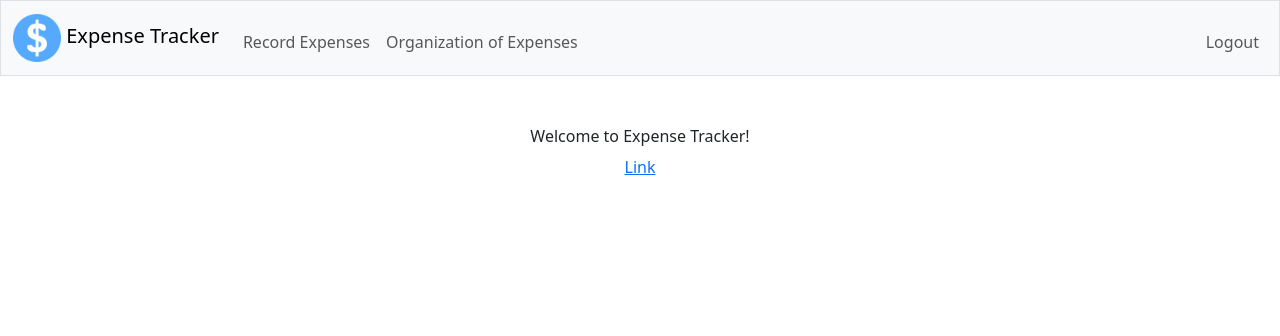
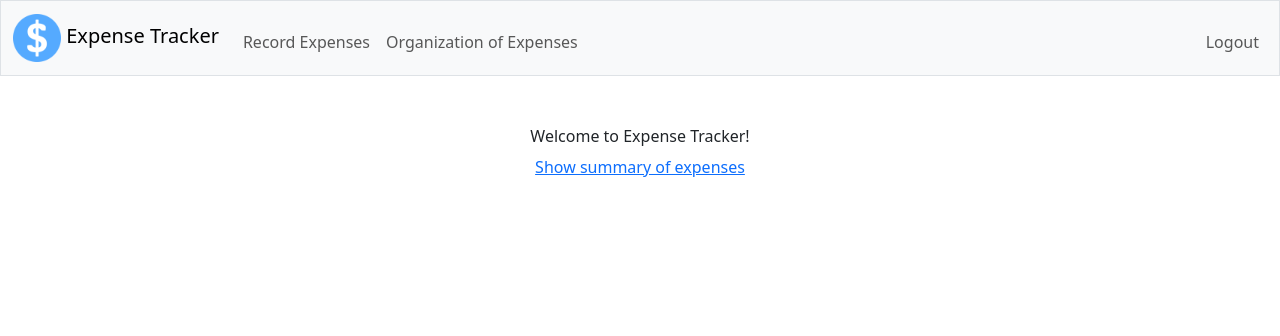
Before and after one commit to swaraliz11/expense-tracker, a Flask app: page / in a window 1280 px wide. Shown: the top 336 px of the page. Run offline with Flask 3, Linux system fonts and the light colour scheme; a user stored in the database is signed in.

Commit message:
modified index.html

```diff
--- a/templates/index.html
+++ b/templates/index.html
@@ -7,6 +7,6 @@
 {% block main %}
     <div class="container-md"> Welcome to Expense Tracker! </div>
     <form action="/" method="post">
-        <button type="button" class="btn btn-link">Link</button>
+        <button type="submit" class="btn btn-link"> Show summary of expenses </button>
     </form>
 {% endblock %}
```
Also changed, not shown: 1 other file.
